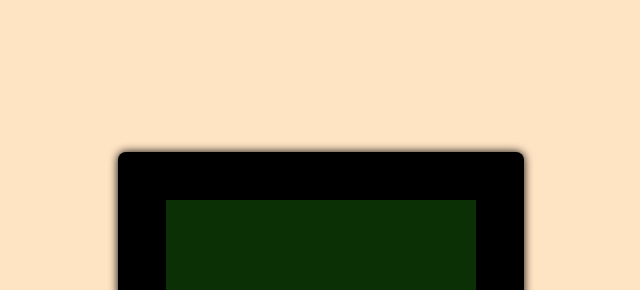
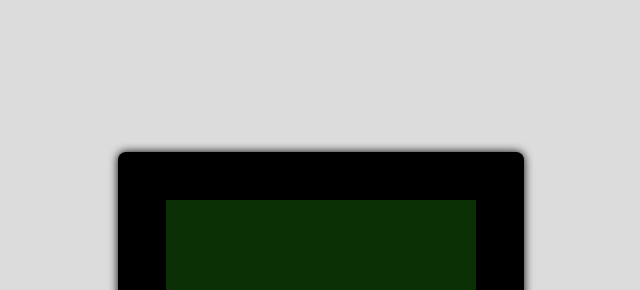
Before and after one commit to tsvetanat/timer, a plain HTML site: page index.html in a window 1280 px wide. Shown: the part 77-367 px from the top of the page, without its empty margins (319-959 px from the left). Drawn offline with Linux system fonts and the light colour scheme.

Commit message:
Update index.html

```diff
--- a/index.html
+++ b/index.html
@@ -8,7 +8,7 @@
 
     <title>Homework</title>
 </head>
-<body style="background-color: bisque;display: grid;">
+<body style="background-color:#DCDCDC;display: grid;">
 
   <style>
         .container {
```
